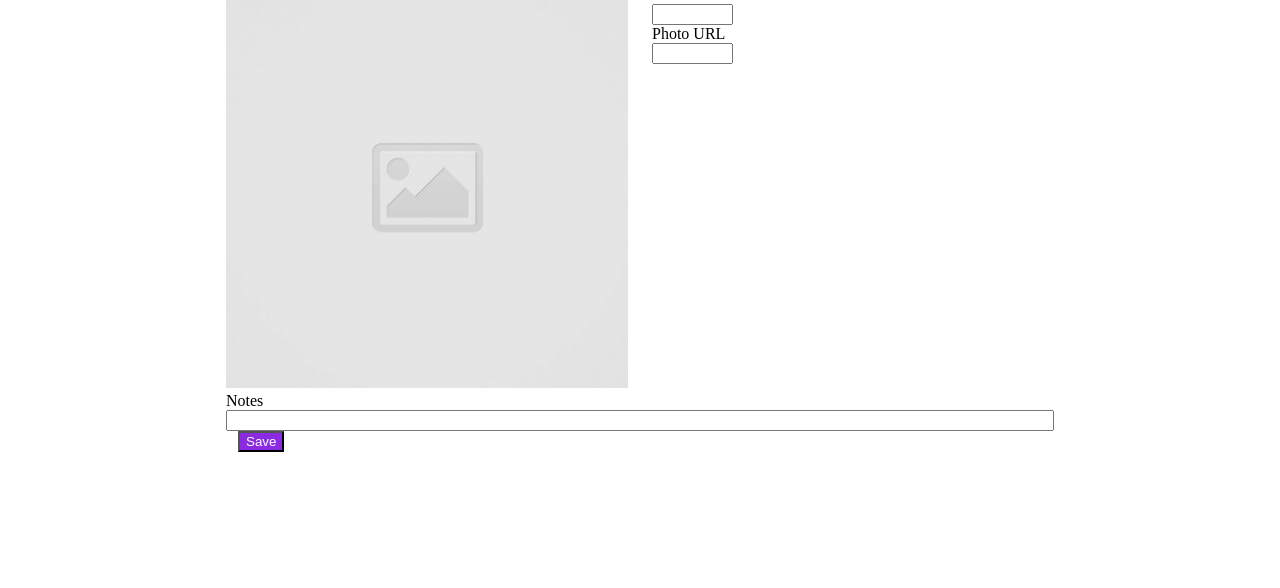
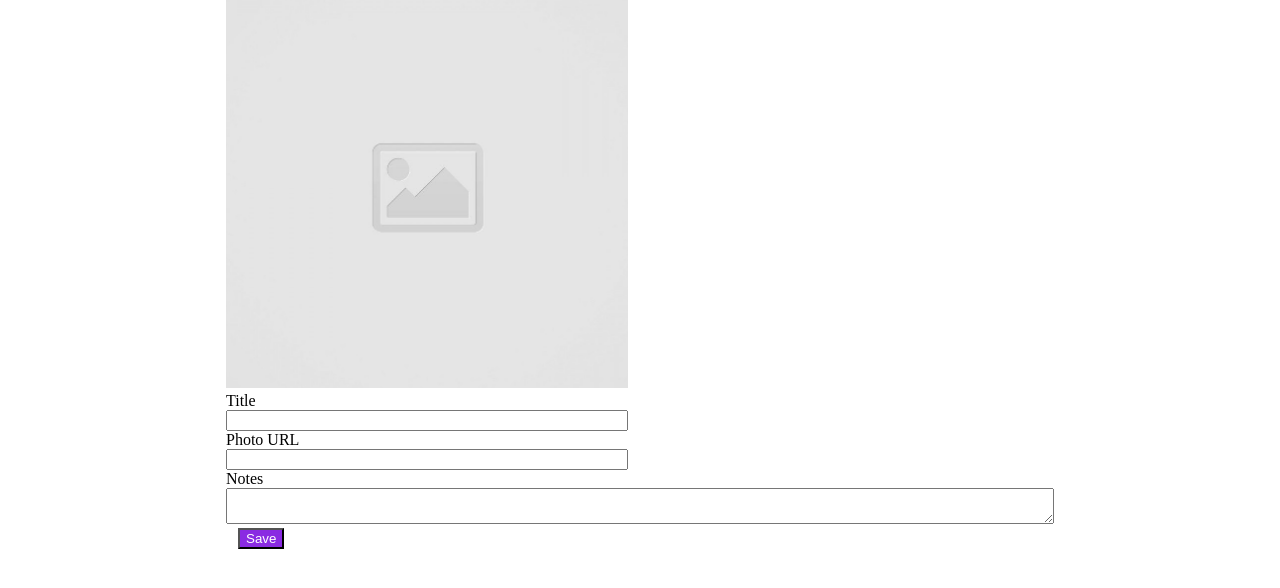
Before and after one commit to liam31245946/code-journal, a website: page index.html in a window 1280 px wide. Shown: the part 174-762 px from the top of the page. Drawn offline with Linux system fonts and the light colour scheme.

Commit message:
Completed issue 1

```diff
--- a/index.html
+++ b/index.html
@@ -36,7 +36,9 @@
         <div class="column-half">
           <img src="./images/placeholder-image-square.jpg" />
         </div>
+      </div>
 
+      <div data-view="entry-form">
         <form id="form">
           <div class="column-half">
             <label for="user-title">Title</label>
@@ -45,20 +47,17 @@
             <label for="user-url">Photo URL</label>
             <input required name="link" type="url" id="user-url" />
           </div>
-        </form>
-      </div>
-
           <div class="row">
             <div class="column-full">
               <label for="user-note">Notes</label>
-          <input required name="note" type="text" id="user-note" />
+              <textarea required name="note" id="user-note"></textarea>
               <div class="column-full">
                 <button type="submit">Save</button>
               </div>
             </div>
           </div>
-
-      <div data-view="entry-form"></div>
+        </form>
+      </div>
       <div data-view="entries" class="hidden"></div>
     </main>
     <script src="js/data.js"></script>
--- a/js/main.js
+++ b/js/main.js
@@ -11,6 +11,7 @@ $url.addEventListener('input', input);
 const $form = document.querySelector('#form');
 if (!$form) throw new Error('form query failed');
 function submit(event) {
+  console.log('running');
   event?.preventDefault();
   const formInput = {
     entryId: data.nextEntryId,
--- a/ts/main.ts
+++ b/ts/main.ts
@@ -19,6 +19,7 @@ interface Input {
 }
 
 function submit(event: Event): void {
+  console.log('running');
   event?.preventDefault();
 
   const formInput: Input = {
```
Lines whose indentation alone changed are shown as unchanged.
